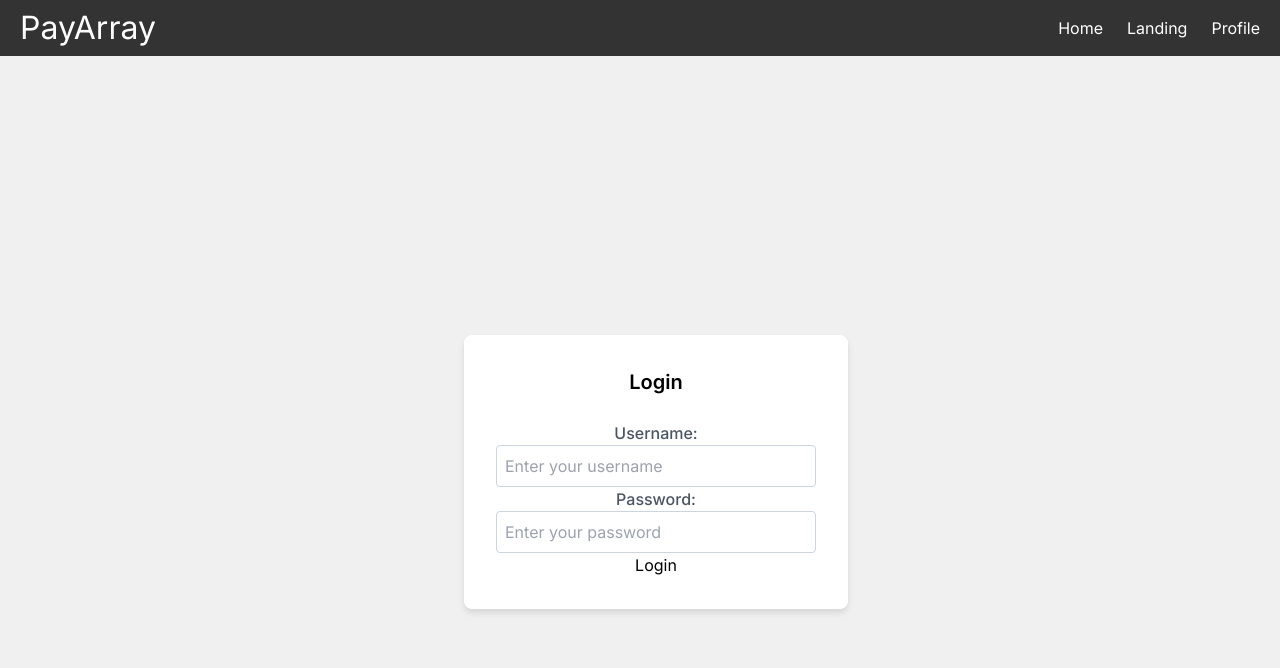
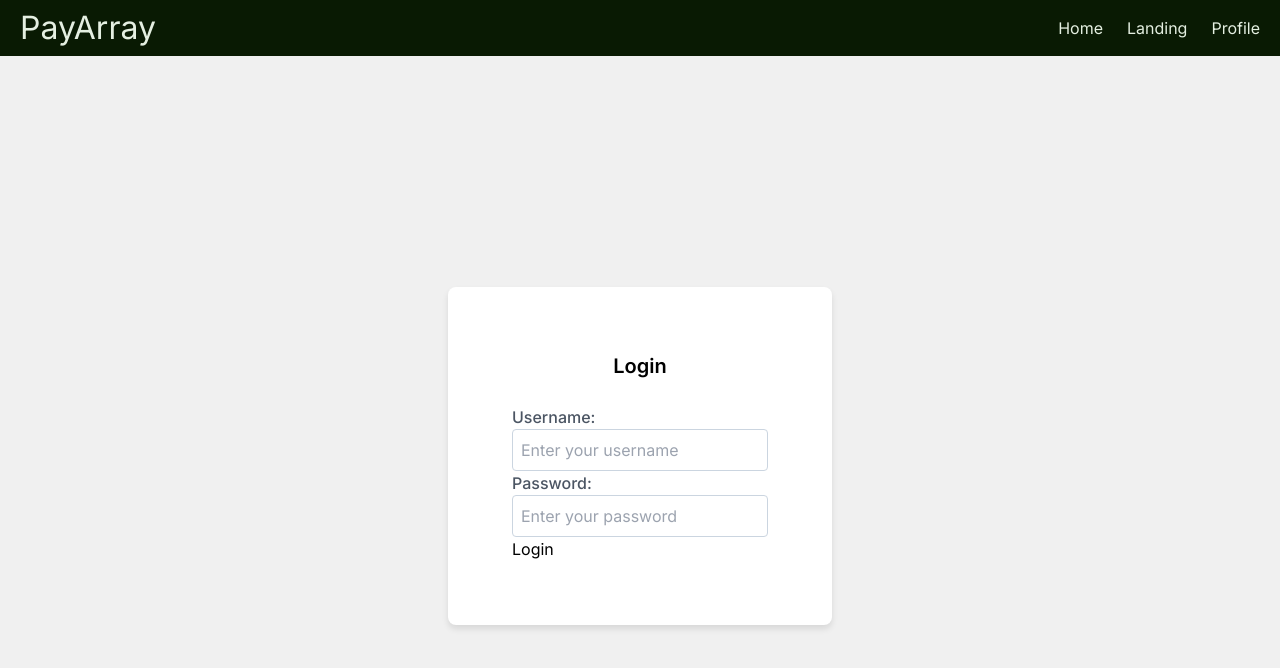
Before and after one commit to rit628/Pay-Array, a Next.js app in the folder frontend/: page /login in a window 1280 px wide. Shown: the top 668 px of the page. Built offline with nearby package versions, Linux system fonts and the light colour scheme.

Commit message:
fixed style.css

```diff
--- a/frontend/app/styles/globals.css
+++ b/frontend/app/styles/globals.css
@@ -61,14 +61,6 @@ h1 {
   background-color: #f0f0f0;
 }
 
-.loginContainer {
-  background-color: #fff;
-  padding: 32px;
-  border-radius: 8px;
-  box-shadow: 0 4px 6px rgba(0, 0, 0, 0.1);
-  width: 24rem;
-}
-
 .title {
   font-size: 1.25rem;
   font-weight: 600;
@@ -114,10 +106,10 @@ h1 {
 
 .login-container {
   background-color: #fff;
-  padding: 32px;
+  padding: 5vw;
   border-radius: 8px;
   box-shadow: 0 4px 6px rgba(0, 0, 0, 0.1); /* Add box-shadow to create a box around the login page */
-  width: 24rem;
+  width: 30%;
 }
 * {
   box-sizing: border-box;
@@ -129,13 +121,15 @@ body {
 }
 
 .container {
-  margin: 1rem;
-  text-align: center;
+  display: flex;
+  min-height: 100vh;
+  align-items: center;
+  justify-content: center;
 }
 
 .nav {
-  background-color: #333;
-  color: white;
+  background-color: #091A03;
+  color: #E4EFE1;
   display: flex;
   justify-content: space-between;
   align-items: stretch;
@@ -165,9 +159,11 @@ body {
 }
 
 .nav li.active {
-  background-color: #555;
+  background-color: #1B3F10;
+  color: #E4EFE1;
 }
 
 .nav li:hover {
-  background-color: #777;
+  background-color: #E4EFE1;
+  color: #102909;
 }
```
